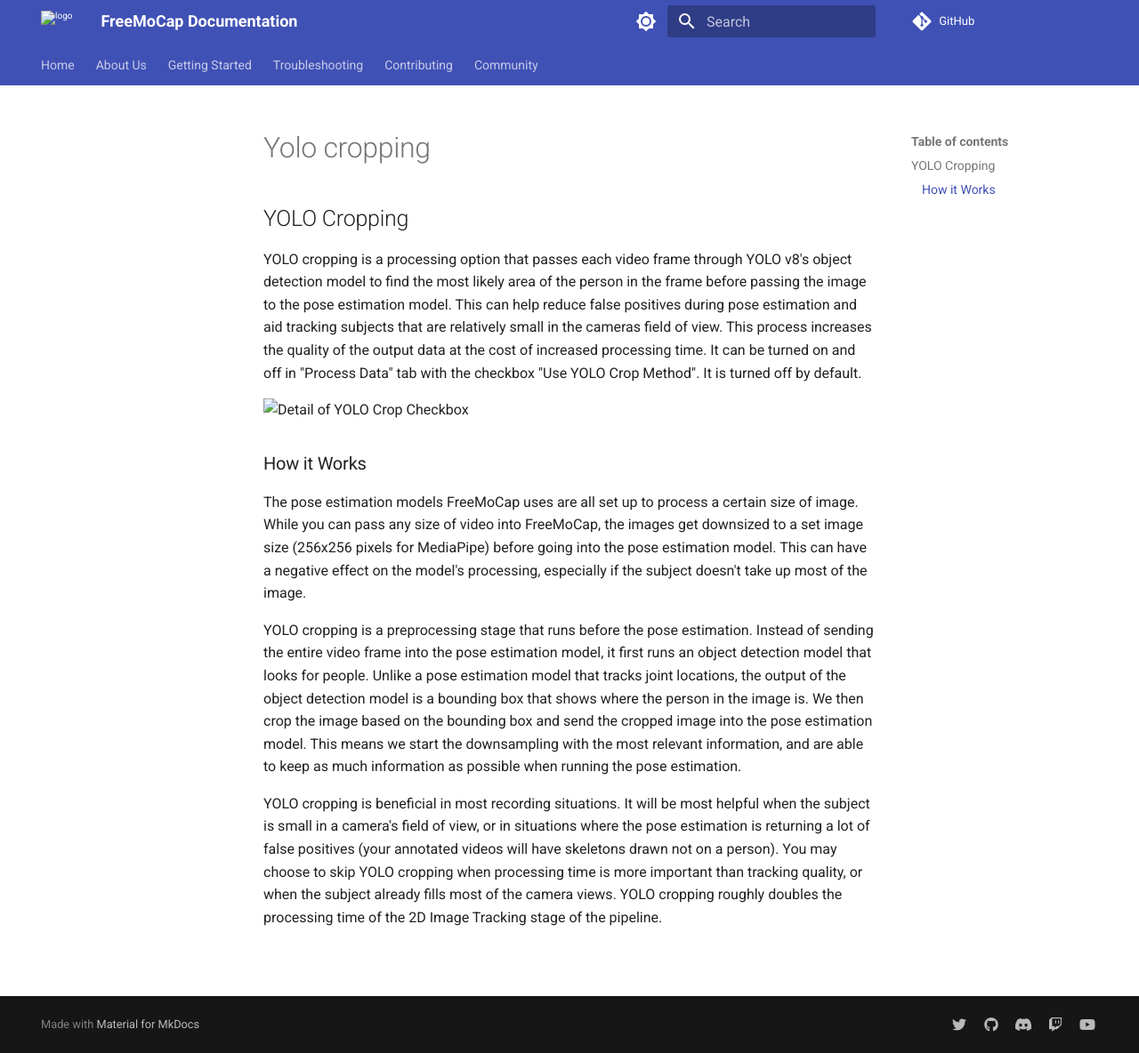
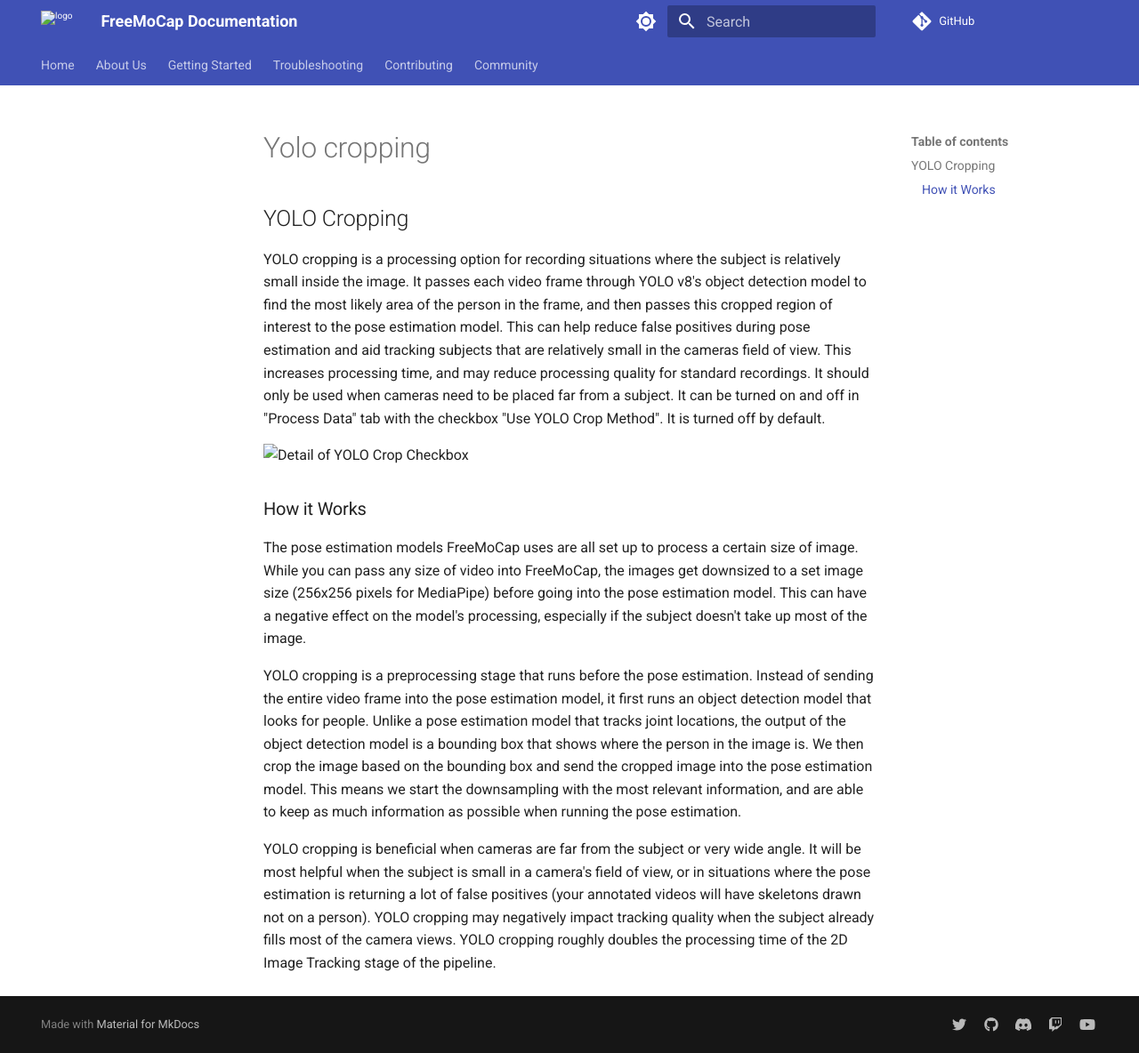
Before and after one commit to freemocap/documentation, an MkDocs documentation site: the page built from docs/Writerside/topics/resources/yolo_cropping.md, in a window 1280 px wide and 1184 px high. Shown: the whole window at 89% size. Built offline with MkDocs 1.6.1 and Material for MkDocs 9.7.7, drawn with Linux system fonts in a browser that asks for light colours; comment, search, counter and statistics services are not loaded.

Commit message:
Tone down YOLO cropping language

```diff
--- a/docs/Writerside/topics/resources/yolo_cropping.md
+++ b/docs/Writerside/topics/resources/yolo_cropping.md
@@ -1,6 +1,6 @@
 # YOLO Cropping
 
-YOLO cropping is a processing option that passes each video frame through YOLO v8's object detection model to find the most likely area of the person in the frame before passing the image to the pose estimation model. This can help reduce false positives during pose estimation and aid tracking subjects that are relatively small in the cameras field of view. This process increases the quality of the output data at the cost of increased processing time. It can be turned on and off in "Process Data" tab with the checkbox "Use YOLO Crop Method". It is turned off by default.
+YOLO cropping is a processing option for recording situations where the subject is relatively small inside the image. It passes each video frame through YOLO v8's object detection model to find the most likely area of the person in the frame, and then passes this cropped region of interest to the pose estimation model. This can help reduce false positives during pose estimation and aid tracking subjects that are relatively small in the cameras field of view. This increases processing time, and may reduce processing quality for standard recordings. It should only be used when cameras need to be placed far from a subject. It can be turned on and off in "Process Data" tab with the checkbox "Use YOLO Crop Method". It is turned off by default.
 
 ![Detail of YOLO Crop Checkbox](YOLO_crop_detail.png){ width="450" }
 
@@ -9,4 +9,4 @@
 
 YOLO cropping is a preprocessing stage that runs before the pose estimation. Instead of sending the entire video frame into the pose estimation model, it first runs an object detection model that looks for people. Unlike a pose estimation model that tracks joint locations, the output of the object detection model is a bounding box that shows where the person in the image is. We then crop the image based on the bounding box and send the cropped image into the pose estimation model. This means we start the downsampling with the most relevant information, and are able to keep as much information as possible when running the pose estimation.
 
-YOLO cropping is beneficial in most recording situations. It will be most helpful when the subject is small in a camera's field of view, or in situations where the pose estimation is returning a lot of false positives (your annotated videos will have skeletons drawn not on a person). You may choose to skip YOLO cropping when processing time is more important than tracking quality, or when the subject already fills most of the camera views. YOLO cropping roughly doubles the processing time of the 2D Image Tracking stage of the pipeline.
+YOLO cropping is beneficial when cameras are far from the subject or very wide angle. It will be most helpful when the subject is small in a camera's field of view, or in situations where the pose estimation is returning a lot of false positives (your annotated videos will have skeletons drawn not on a person). YOLO cropping may negatively impact tracking quality when the subject already fills most of the camera views. YOLO cropping roughly doubles the processing time of the 2D Image Tracking stage of the pipeline.
```
